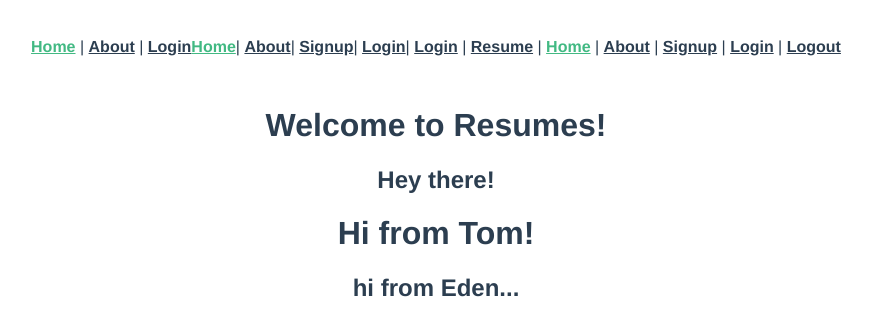
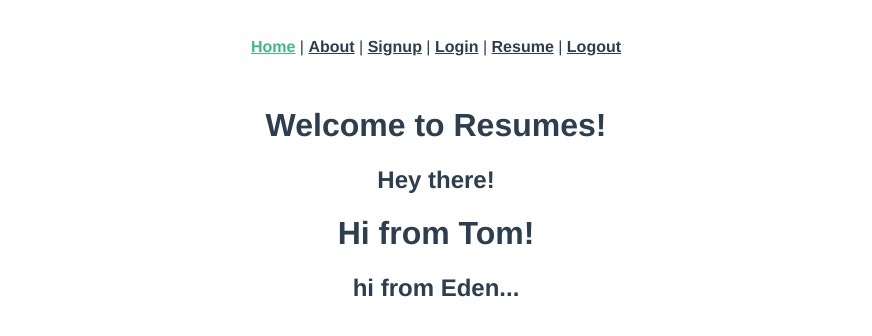
Before and after one commit to dtugui/personal_resume_frontend, a Vue app: page / in a window 1280 px wide. Shown: the top 336 px of the page, without its empty margins (204-1076 px from the left). Built offline with nearby package versions, Linux system fonts and the light colour scheme.

Commit message:
Cleaned up App.vue with too many repeating routes

```diff
--- a/src/App.vue
+++ b/src/App.vue
@@ -1,27 +1,11 @@
 <template>
   <div id="app">
     <div id="nav">
-      <router-link to="/">Home</router-link>
-      |
-      <router-link to="/about">About</router-link>
-      |
-      <router-link to="/login">Login</router-link>
-      <router-link to="/">Home</router-link>|
-      <router-link to="/about">About</router-link>|
-      <router-link to="/signup">Signup</router-link>|
-      <router-link to="/login">Login</router-link>|
-      <router-link to="/login">Login</router-link>
-      |
-      <router-link to="/students/:id">Resume</router-link>
-      |
-      <router-link to="/">Home</router-link>
-      |
-      <router-link to="/about">About</router-link>
-      |
-      <router-link to="/signup">Signup</router-link>
-      |
-      <router-link to="/login">Login</router-link>
-      |
+      <router-link to="/">Home</router-link> |
+      <router-link to="/about">About</router-link> |
+      <router-link to="/signup">Signup</router-link> |
+      <router-link to="/login">Login</router-link> |
+      <router-link to="/students/:id">Resume</router-link> |
       <router-link to="/logout">Logout</router-link>
     </div>
     <router-view />
```
